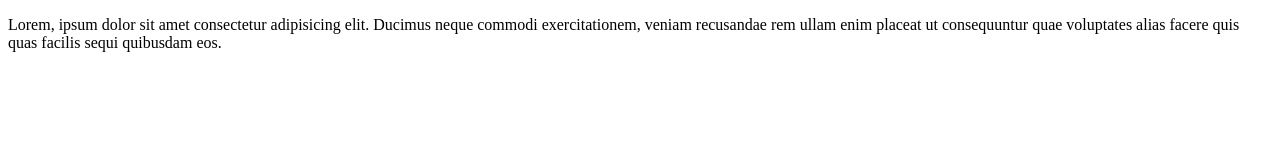
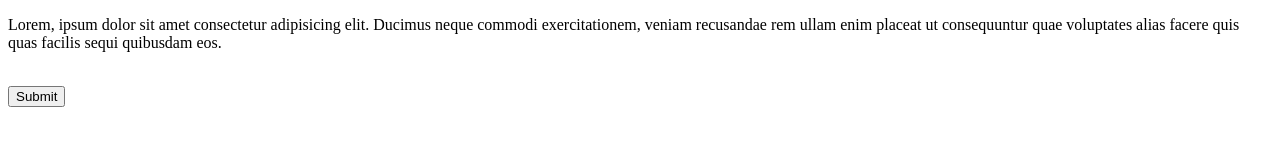
Before and after one commit to 7984686717/LocalRepo, a plain HTML site: page index.html in a window 1280 px wide. Drawn offline with Linux system fonts and the light colour scheme.

Commit message:
add button in

```diff
--- a/index.html
+++ b/index.html
@@ -7,5 +7,9 @@
 </head>
 <body>
     <p>Lorem, ipsum dolor sit amet consectetur adipisicing elit. Ducimus neque commodi exercitationem, veniam recusandae rem ullam enim placeat ut consequuntur quae voluptates alias facere quis quas facilis sequi quibusdam eos.</p>
+    <br>
+    <button>
+        Submit
+    </button>
 </body>
 </html>
```
